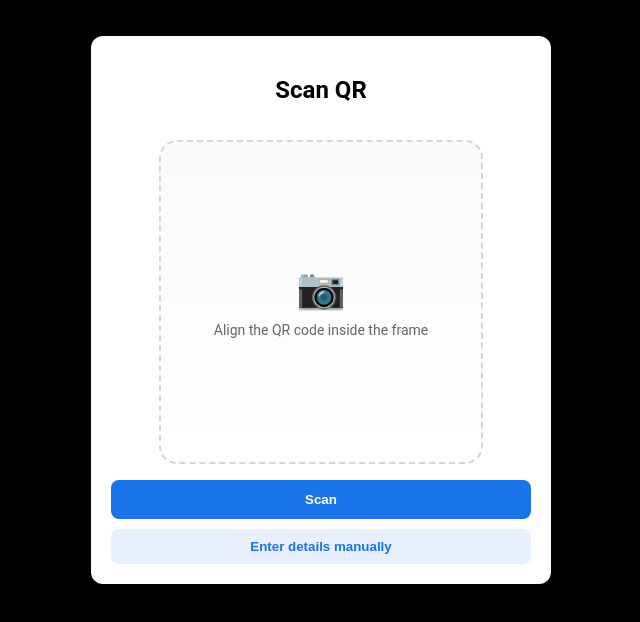
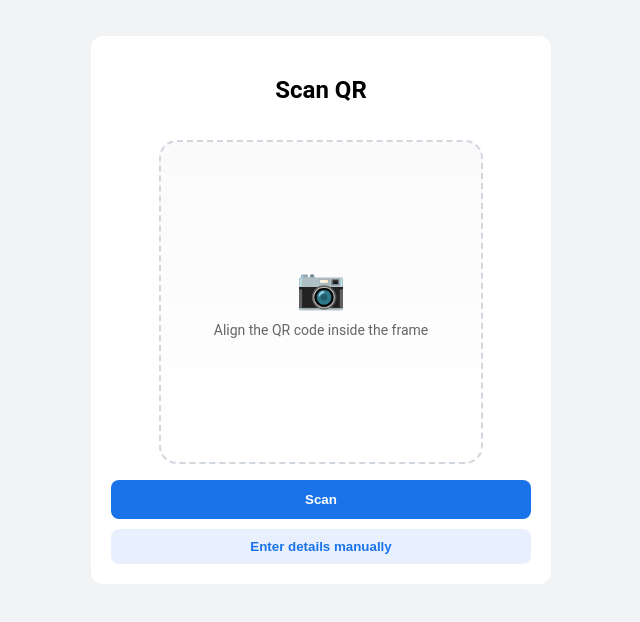
Before and after one commit to Monish892/Payment-integration, a React (Create React App) app in the folder frontend/: page / in a window 1280 px wide. Shown: the top 622 px of the page, without its empty margins (319-959 px from the left). Built offline with nearby package versions, Linux system fonts and the light colour scheme.

Commit message:
Remove default styles and update body styles

```diff
--- a/frontend/src/index.css
+++ b/frontend/src/index.css
@@ -1,9 +1,4 @@
-html, body, #root {
-  height: 100%;
-  margin: 0;
-  padding: 0;
-  background: #000;
-}
+
 
 
 body { font-family: 'Google Sans', 'Roboto', Arial, sans-serif; background:#f1f3f4 }
```
